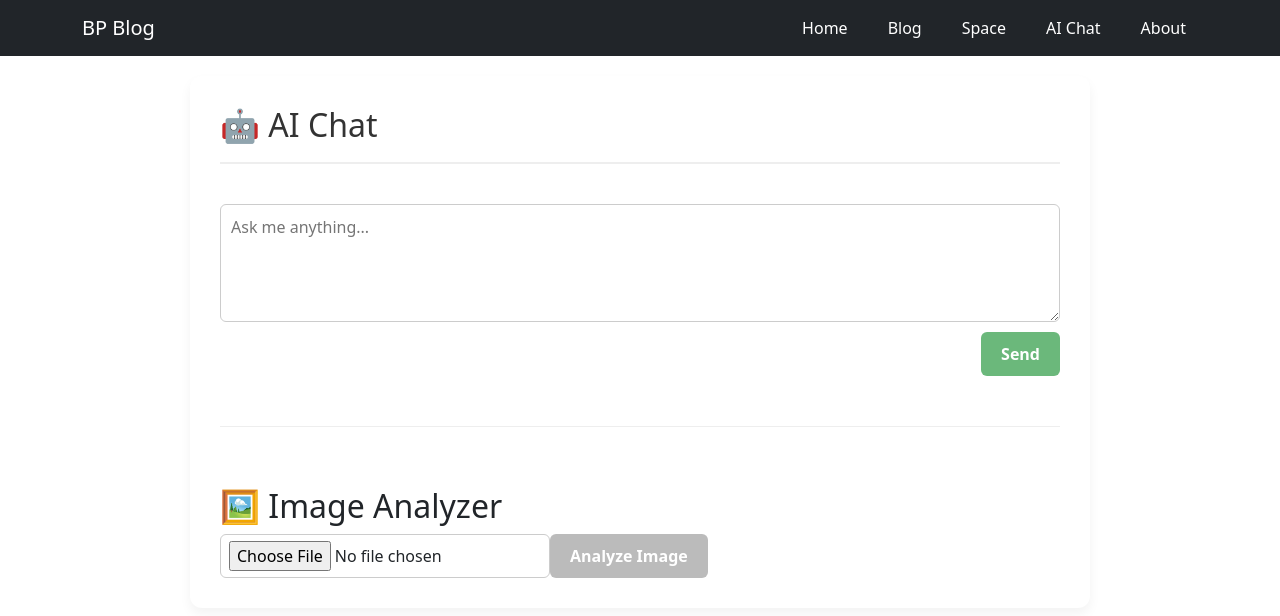
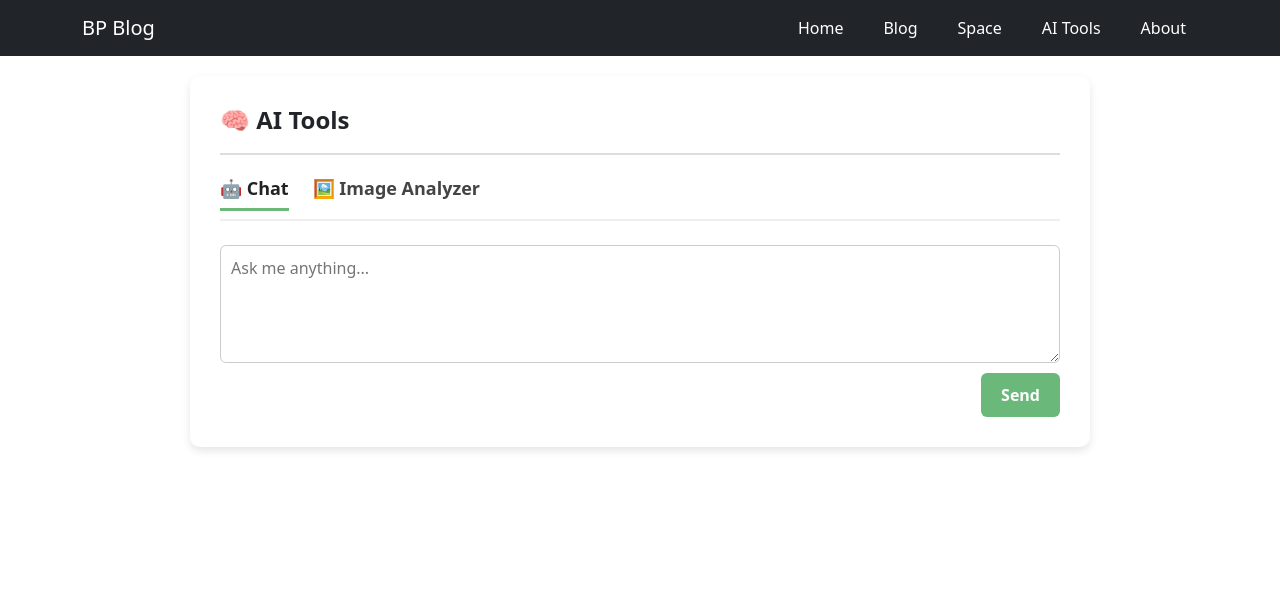
Before and after one commit to budip/budip, a Vue app in the folder frontend/: page /ai in a window 1280 px wide. Shown: the top 616 px of the page. Built offline with nearby package versions, Linux system fonts and the light colour scheme.

Commit message:
Frontend: change to tab style for AI

```diff
--- a/frontend/src/components/AIChat.vue
+++ b/frontend/src/components/AIChat.vue
@@ -1,12 +1,7 @@
 <template>
-  <div class="container">
-    <section>
-    <!-- 🤖 AI Chat Section -->
-    <header class="page-header">
-      <h2 class="page-title">🤖 AI Chat</h2>
-    </header>
-
-    <div class="chat-box">
+  <section>
+    <!-- Chat Box -->
+    <div v-if="messages.length" ref="chatBoxRef" class="chat-box">
       <div
         v-for="(msg, index) in messages"
         :key="index"
@@ -17,6 +12,7 @@
       </div>
     </div>
 
+    <!-- Input Area -->
     <div class="input-area">
       <textarea
         v-model="prompt"
@@ -28,27 +24,30 @@
         {{ loading ? 'Thinking...' : 'Send' }}
       </button>
     </div>
-    </section>
-
-    <!-- 🖼️ Image Analyzer Section -->
-    <section class="analyzer-section">
-      <ImageAnalyzer />
-    </section>
-  </div>
+  </section>
 </template>
 
 <script setup>
-import { ref } from 'vue'
-import ImageAnalyzer from '../components/ImageAnalyzer.vue'
+import { ref, nextTick } from 'vue'
 
 const prompt = ref('')
 const messages = ref([])
 const loading = ref(false)
+const chatBoxRef = ref(null)
+
+const scrollToBottom = () => {
+  nextTick(() => {
+    if (chatBoxRef.value) {
+      chatBoxRef.value.scrollTop = chatBoxRef.value.scrollHeight
+    }
+  })
+}
 
 const sendPrompt = async () => {
   if (!prompt.value.trim()) return
 
   messages.value.push({ role: 'user', content: prompt.value })
+  scrollToBottom()
   loading.value = true
 
   try {
@@ -60,9 +59,11 @@ const sendPrompt = async () => {
 
     const data = await res.json()
     messages.value.push({ role: 'ai', content: data.response || 'No response' })
+    scrollToBottom()
   } catch (err) {
     messages.value.push({ role: 'ai', content: 'Something went wrong.' })
     console.error(err)
+    scrollToBottom()
   } finally {
     prompt.value = ''
     loading.value = false
@@ -71,32 +72,18 @@ const sendPrompt = async () => {
 </script>
 
 <style scoped>
-.container {
-  max-width: 900px;
-  margin: 20px auto 40px;
-  background: white;
-  padding: 30px;
-  border-radius: 12px;
-  box-shadow: 0px 6px 12px rgba(0, 0, 0, 0.05);
-}
-
-.page-header,
-.section-title {
-  border-bottom: 2px solid #eee;
-  padding-bottom: 10px;
-  margin-bottom: 20px;
-  font-size: 24px;
-  font-weight: 600;
-  color: #333;
-}
-
 .chat-box {
-  max-height: 400px;
+  height: auto;
+  max-height: 35vh;
   overflow-y: auto;
   display: flex;
   flex-direction: column;
   gap: 12px;
   margin-bottom: 20px;
+  padding: 12px;
+  background-color: #fafafa;
+  border: 1px solid #eee;
+  border-radius: 6px;
 }
 
 .chat-message {
@@ -161,10 +148,4 @@ const sendPrompt = async () => {
   background-color: #bbb;
   cursor: not-allowed;
 }
-
-.analyzer-section {
-  margin-top: 50px;
-  border-top: 1px solid #eee;
-  padding-top: 30px;
-}
 </style>
--- /dev/null
+++ b/frontend/src/components/AIPage.vue
@@ -0,0 +1,87 @@
+<template>
+    <section class="ai-container">
+      <div class="container">
+        <!-- Header (copied from About.vue) -->
+        <div class="about-header">
+          <h2 class="page-title">🧠 AI Tools</h2>
+        </div>
+
+        <!-- Tabs -->
+        <div class="tabs-navbar">
+          <a @click="selectedTab = 'chat'" :class="{ active: selectedTab === 'chat' }">🤖 Chat</a>
+          <a @click="selectedTab = 'image'" :class="{ active: selectedTab === 'image' }">🖼️ Image Analyzer</a>
+        </div>
+
+        <!-- Tab Content -->
+        <div class="tab-content">
+          <AIChat v-if="selectedTab === 'chat'" />
+          <ImageAnalyzer v-if="selectedTab === 'image'" />
+        </div>
+      </div>
+    </section>
+  </template>
+
+  <script setup>
+  import { ref } from 'vue'
+  import AIChat from './AIChat.vue'
+  import ImageAnalyzer from './ImageAnalyzer.vue'
+
+  const selectedTab = ref('chat')
+  </script>
+
+  <style scoped>
+  /* Copied and matched from About.vue */
+  .ai-container {
+    padding: 20px 20px;
+    text-align: center;
+  }
+
+  .container {
+    max-width: 900px;
+    margin: 0 auto;
+    text-align: left;
+    background: white;
+    padding: 30px;
+    border-radius: 10px;
+    box-shadow: 0px 4px 8px rgba(0, 0, 0, 0.1);
+  }
+
+  .about-header {
+    display: flex;
+    align-items: center;
+    gap: 10px;
+    border-bottom: 2px solid #ddd;
+    padding-bottom: 10px;
+    margin-bottom: 20px;
+  }
+
+  .page-title {
+    font-size: 24px;
+    font-weight: bold;
+  }
+
+  /* ✨ Tabs (Option B enhanced) */
+  .tabs-navbar {
+    display: flex;
+    gap: 24px;
+    border-bottom: 2px solid #eee;
+    margin-bottom: 24px;
+    padding-bottom: 8px;
+  }
+
+  .tabs-navbar a {
+    font-size: 18px;
+    font-weight: 600;
+    color: #444;
+    text-decoration: none;
+    border-bottom: 3px solid transparent;
+    padding-bottom: 6px;
+    cursor: pointer;
+    transition: all 0.2s ease;
+  }
+
+  .tabs-navbar a.active {
+    color: #222;
+    border-bottom-color: #6bb87b;
+  }
+  </style>
--- a/frontend/src/components/ImageAnalyzer.vue
+++ b/frontend/src/components/ImageAnalyzer.vue
@@ -1,8 +1,8 @@
 <template>
     <div class="image-analyzer-container">
-      <header class="page-header">
-        <h2 class="page-title">🖼️ Image Analyzer</h2>
-      </header>
+      <p class="analyzer-intro">
+        <strong>Upload a photo</strong> and let AI describe what it sees.
+      </p>
 
       <!-- Upload + Button -->
       <div class="flex flex-col gap-2 sm:flex-row sm:items-center sm:gap-4 mb-6">
@@ -106,7 +106,14 @@
 
   <style scoped>
   .image-analyzer-container {
-    padding-top: 30px;
+    padding-top: 0px;
+  }
+
+  .analyzer-intro {
+    font-size: 16px;
+    color: #444;
+    margin-bottom: 16px;
+    line-height: 1.6;
   }
 
   .file-input {
--- a/frontend/src/components/Navbar.vue
+++ b/frontend/src/components/Navbar.vue
@@ -6,7 +6,7 @@
         <li class="nav-item"><router-link class="nav-link" to="/">Home</router-link></li>
         <li class="nav-item"><router-link class="nav-link" to="/blog">Blog</router-link></li>
         <li class="nav-item"><router-link class="nav-link" to="/space">Space</router-link></li>
-        <li class="nav-item"><router-link class="nav-link" to="/ai">AI Chat</router-link></li>
+        <li class="nav-item"><router-link class="nav-link" to="/ai">AI Tools</router-link></li>
         <li class="nav-item"><router-link class="nav-link" to="/about">About</router-link></li>
       </ul>
     </div>
--- a/frontend/src/router/index.js
+++ b/frontend/src/router/index.js
@@ -7,7 +7,7 @@ import CreateBlog from '../components/CreateBlog.vue'
 import EditBlog from '../components/EditBlog.vue'
 import About from '../components/About.vue'
 import Space from '../components/Space.vue'
-import AIChat from '../components/AIChat.vue'
+import AIPage from '../components/AIPage.vue'   // <-- new import
 import ExploreTopics from '../components/ExploreTopics.vue'
 
 const routes = [
@@ -19,7 +19,7 @@ const routes = [
   { path: '/edit/:id', component: EditBlog, props: true },
   { path: '/about', component: About },
   { path: '/space', component: Space },
-  { path: '/ai', name: 'AI Chat', component: AIChat },
+  { path: '/ai', name: 'AI Tools', component: AIPage },
   { path: '/explore', component: ExploreTopics },
 ]
 
```
